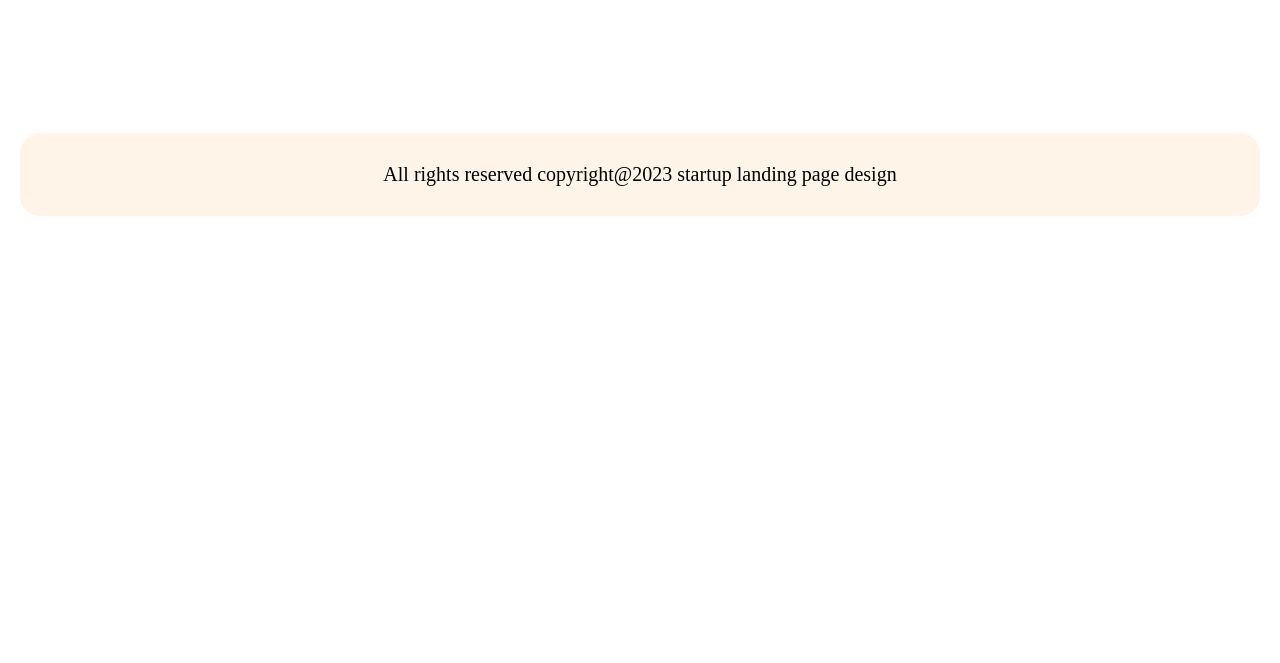
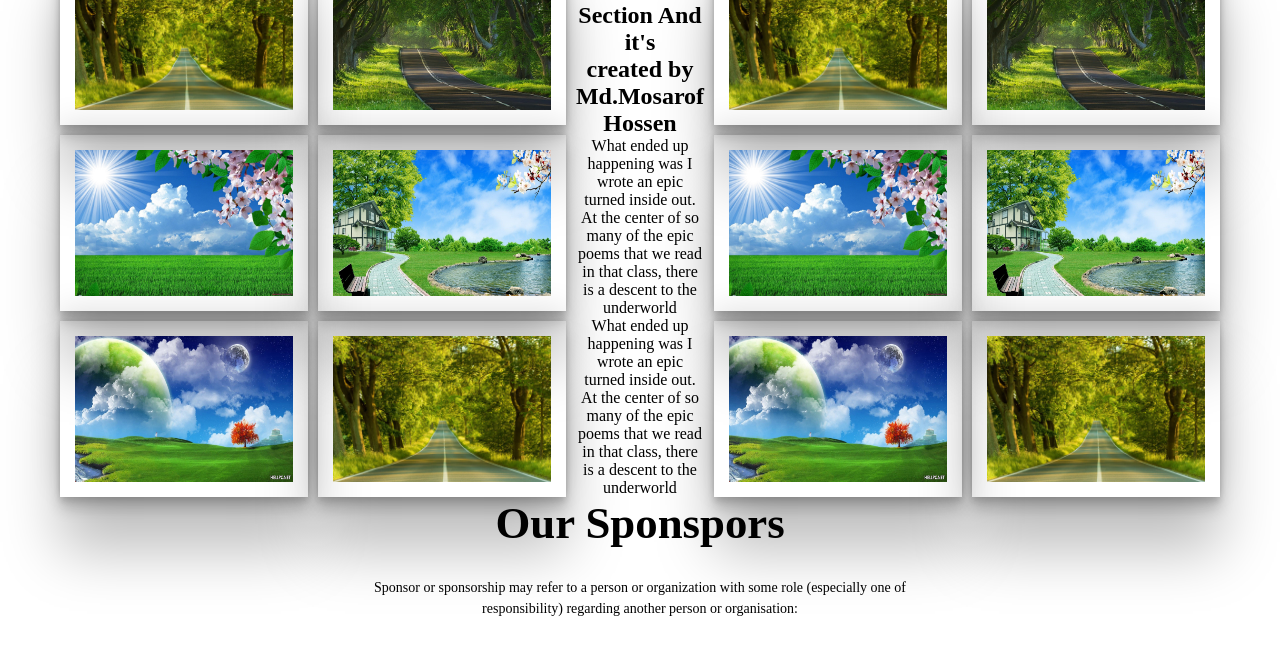
Before and after one commit to Mosarof5228/g3-architect-assignment-2, a plain HTML site: page index.html in a window 1280 px wide. Shown: the part 3540-4203 px from the top of the page. Before the commit the page ends 3756 px from the top, so only its background shows below. Drawn offline with Linux system fonts and the light colour scheme; files whose address does not match are found by name.

Commit message:
personal-section-add

```diff
--- a/index.html
+++ b/index.html
@@ -42,6 +42,7 @@
     </header>
     <!-- main -->
     <main>
+        <!-- galary-or-photo-section-start -->
         <section class="galary-section-container container">
             <div class="galary">
                 <div class="photos">
@@ -68,6 +69,7 @@
                 <button class="btn-primary">Explore More</button>
             </div>
         </section>
+        <!-- blog-love-and-enjoy-section-start -->
         <section class="love-and-enjoy-container container">
             <div class="love-blogs">
                 <h1 class="blogs-title">Features you will <br> love & enjoy</h1>
@@ -103,7 +105,7 @@
                 <img src="./images/architect.png" alt="">
             </div>
         </section>
-
+        <!-- some-facts-or-small-cards-section start -->
         <section class="facts-small-card-container container">
             <div class="card-contents">
                 <h1 class="primary-title">Some Facts</h1>
@@ -138,6 +140,61 @@
 
 
         </section>
+
+
+        <!-- perstonal-section-start -->
+
+        <section class="container personal-section">
+            <h1 class="personal-section-title">This is a Personal Section and it's created By Md.Mosarof  hossen</h1>
+            <div class="parent-of-three-child">
+                <div class="first-child">
+                    <div class="card-img-container card-position">
+                        <img src="./background-images/img-2-min.jpg" alt="">
+                    </div>
+                    <div class="card-img-container">
+                        <img src="./background-images/img-3-min.jpg" alt="">
+                    </div>
+                    <div class="card-img-container">
+                        <img src="./background-images/img-4-min.jpg" alt="">
+                    </div>
+                    <div class=" card-img-container">
+                        <img src="./background-images/img-5-min.jpg" alt="">
+                    </div>
+                    <div class="card-img-container">
+                        <img src="./background-images/img-6-min.jpg" alt="">
+                    </div>
+                    <div class="card-img-container">
+                        <img src="./background-images/img-2-min.jpg" alt="">
+                    </div>
+                </div>
+                <div class="second-child">
+                    <h1 class="second-child-title">This is a Personal Section And it's <br> created by Md.Mosarof Hossen</h1>
+                    <p class="second-child-text">What ended up happening was I wrote an epic turned inside out. At the center of so many of the epic poems that we read in that class, there is a descent to the underworld</p>
+                    <p>What ended up happening was I wrote an epic turned inside out. At the center of so many of the epic poems that we read in that class, there is a descent to the underworld</p>
+                </div>
+                <div class="third-child">
+                    <div class="card-img-container">
+                        <img src="./background-images/img-2-min.jpg" alt="">
+                    </div>
+                    <div class="card-img-container">
+                        <img src="./background-images/img-3-min.jpg" alt="">
+                    </div>
+                    <div class="card-img-container">
+                        <img src="./background-images/img-4-min.jpg" alt="">
+                    </div>
+                    <div class=" card-img-container">
+                        <img src="./background-images/img-5-min.jpg" alt="">
+                    </div>
+                    <div class="card-img-container">
+                        <img src="./background-images/img-6-min.jpg" alt="">
+                    </div>
+                    <div class="card-img-container">
+                        <img src="./background-images/img-2-min.jpg" alt="">
+                    </div>
+                </div>
+            </div>
+        </section>
+        <!-- sponspor section start -->
 
         <section class="sponspor-section-container container">
             <div class="sponspor-contents">
--- a/styles/style.css
+++ b/styles/style.css
@@ -185,6 +185,47 @@ font-size: 45px;
     font-size:1.1rem;
     font-weight: 300;
 }
+
+
+/* personal-section-styles */
+.personal-section{
+    margin-bottom: 2;
+}
+.parent-of-three-child{
+    display: flex;
+    gap:10px;
+}
+.personal-section-title{
+    font-size: 2.5rem;
+    padding:30px;
+    text-align: center;
+    background-color: pink;
+    border-radius: 20px;
+    margin-bottom: 2rem;
+}
+.first-child, .third-child{
+    display: grid;grid-template-columns:repeat(2,1fr);
+    gap:10px;
+}
+.card-img-container{
+    box-shadow: rgba(0, 0, 0, 0.25) 0px 54px 55px, rgba(0, 0, 0, 0.12) 0px -12px 30px, rgba(0, 0, 0, 0.12) 0px 4px 6px, rgba(0, 0, 0, 0.17) 0px 12px 13px, rgba(0, 0, 0, 0.09) 0px -3px 5px;
+    padding:15px;
+
+}
+
+.card-img-container>img{
+    height:100%;
+    width:100%;
+
+}
+.second-child{
+    text-align: center;
+}
+
+
+.first-card-flex{
+    display: flex;
+}
 /* sponspors section styles */
 .sponspor-section-container{
     margin-bottom:9.3rem ;
@@ -261,4 +302,9 @@ font-size: 45px;
     flex-direction: column;
    align-items: center;
   }
+  .first-child,.third-child{
+    grid-template-columns: repeat(1,1fr);
+  }
+
+
 }
```
Also changed, not shown: background-images/img-2-min.jpg (added), background-images/img-3-min.jpg (added), background-images/img-4-min.jpg (added), background-images/img-5-min.jpg (added), background-images/img-6-min.jpg (added).
